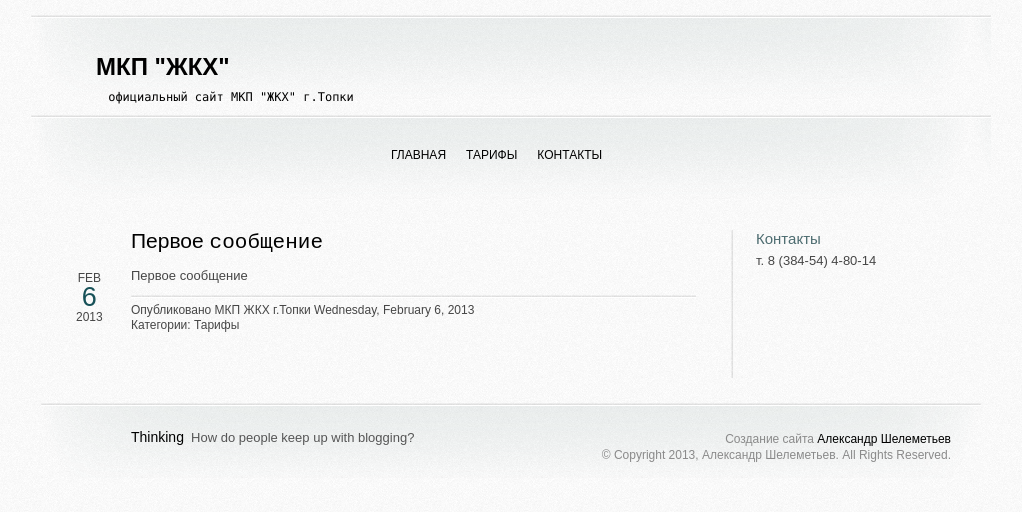
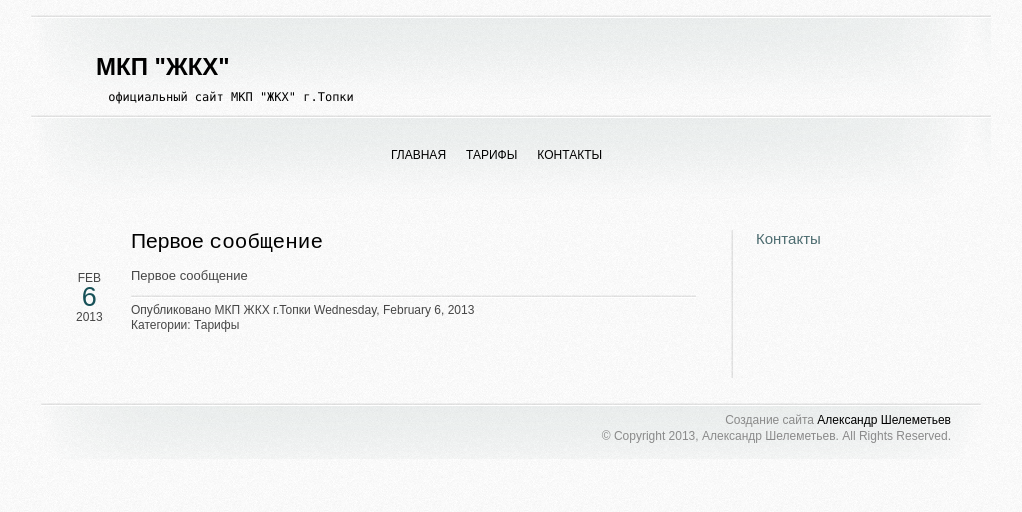
Before and after one commit to jkhtopki/jkhtopki.github.com, a Jekyll site: the page built from index.html, in a window 1280 px wide. Shown: the top 512 px of the page, without its empty margins (129-1151 px from the left). Built offline with Jekyll 4.4.1, drawn with Linux system fonts in a browser that asks for light colours; the list of posts is cut into pages by our own code.

Commit message:
auto commit

```diff
--- a/_config.yml
+++ b/_config.yml
@@ -17,7 +17,7 @@ author:
     email:      mkpjkh-topki@mail.ru
 
 about: >
-    т. 8 (384-54) 4-80-14
+
 
 nav:
     - name:     Главная
@@ -29,13 +29,8 @@ nav:
     - name:     Контакты
       url:      /about/
 
-footer:
-    - verb:     Thinking
-      action:   How do people keep up with blogging?
-
-
 copyright:
-    - Создание сайта <a href="http://glf.narod.ru">Александр Шелеметьев</a>
+    - Создание сайта <a href="http://glaf.narod.ru">Александр Шелеметьев</a>
     - "&copy; Copyright 2013, Александр Шелеметьев. All Rights Reserved."
 
 css:
```
